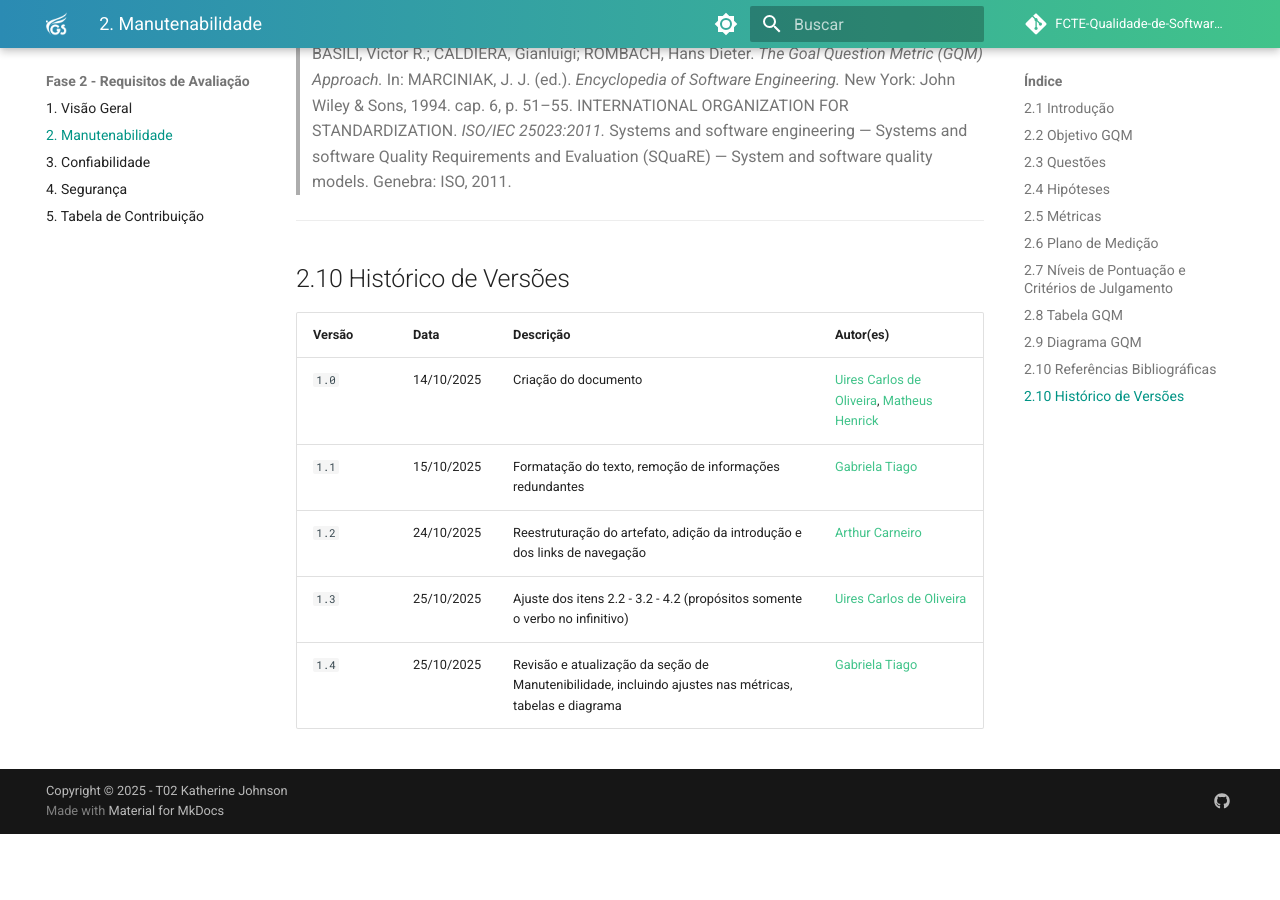
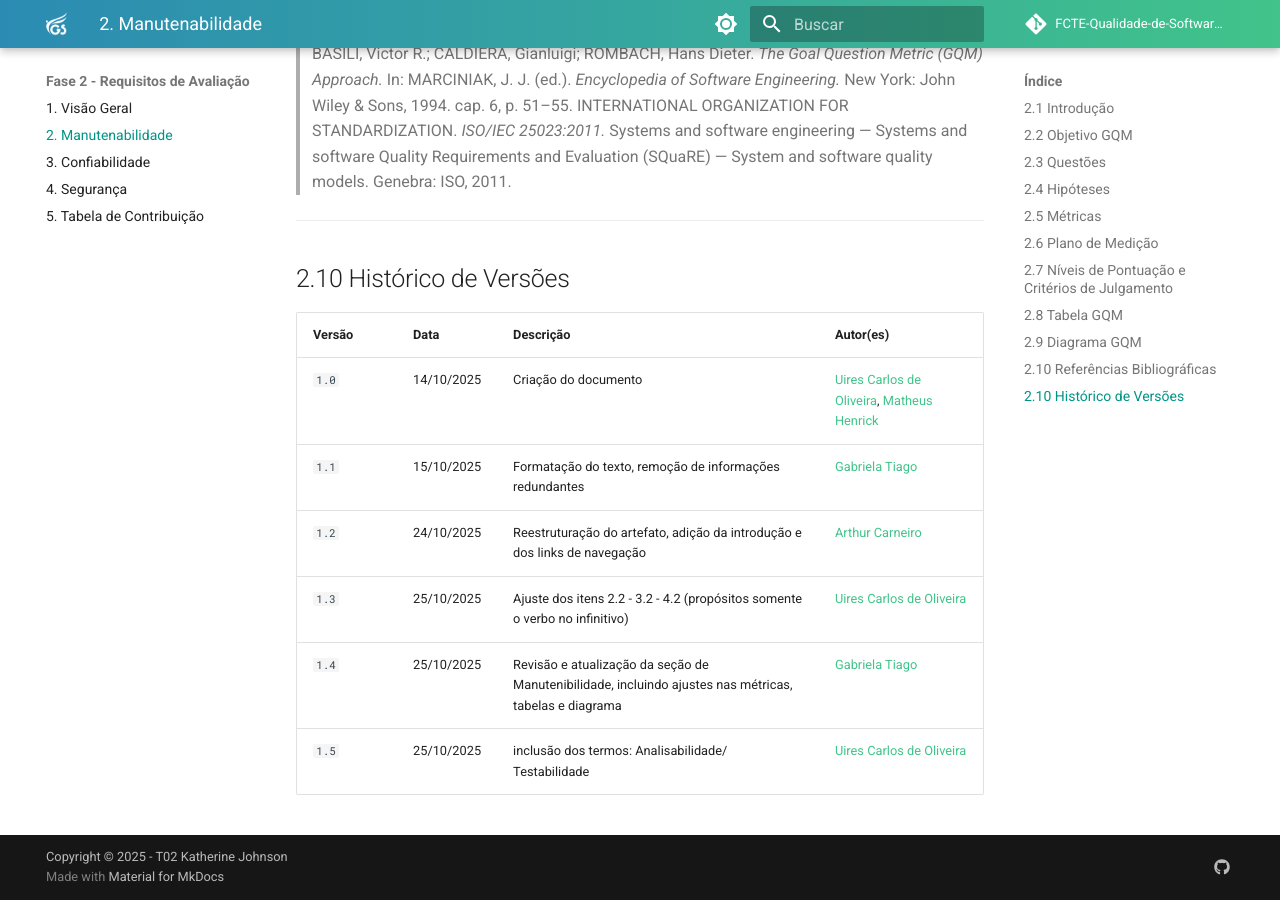
Before and after one commit to FCTE-Qualidade-de-Software-1/2025-2_T02_Katherine_Johnson, an MkDocs documentation site: the page built from docs/entregas/fase-2/manutenabilidade.md, in a window 1280 px wide and 900 px high, scrolled down 6512 px. Built offline with MkDocs 1.6.1 and Material for MkDocs 9.7.7, drawn with Linux system fonts in a browser that asks for light colours; comment, search, counter and statistics services are not loaded; before the commit the page ends 7346 px from its top, so only the background shows below that.

Commit message:
histórico

```diff
--- a/docs/entregas/fase-2/manutenabilidade.md
+++ b/docs/entregas/fase-2/manutenabilidade.md
@@ -189,3 +189,4 @@ G(G1: Entender a Manutenibilidade) --> Q1(Q1: Complexidade estrutural?)
 | `1.2`  | 24/10/2025 | Reestruturação do artefato, adição da introdução e dos links de navegação                              | [Arthur Carneiro](https://github.com/trindadea)                                                                      |
 | `1.3`  | 25/10/2025 | Ajuste dos itens 2.2 - 3.2 - 4.2 (propósitos somente o verbo no infinitivo)                            | [Uires Carlos de Oliveira](https://github.com/uires2023)                                                             |
 | `1.4`  | 25/10/2025 | Revisão e atualização da seção de Manutenibilidade, incluindo ajustes nas métricas, tabelas e diagrama | [Gabriela Tiago](https://github.com/GabrielaTiago)                                                                   |
+| `1.5`  | 25/10/2025 | inclusão dos termos: Analisabilidade/ Testabilidade      | [Uires Carlos de Oliveira](https://github.com/uires2023)
```
